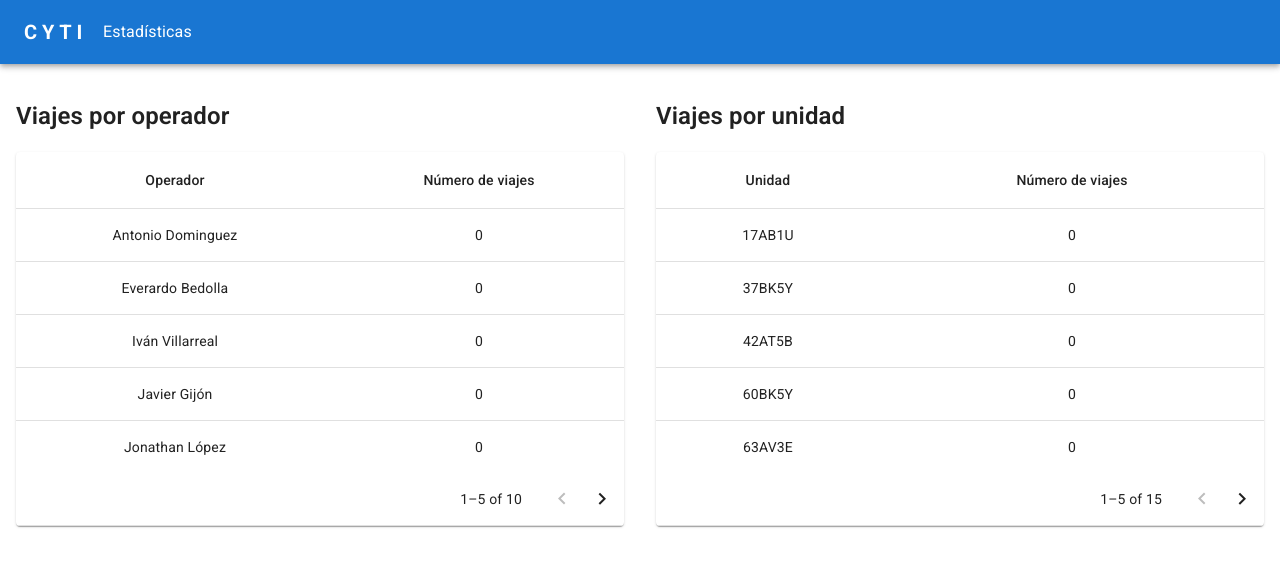
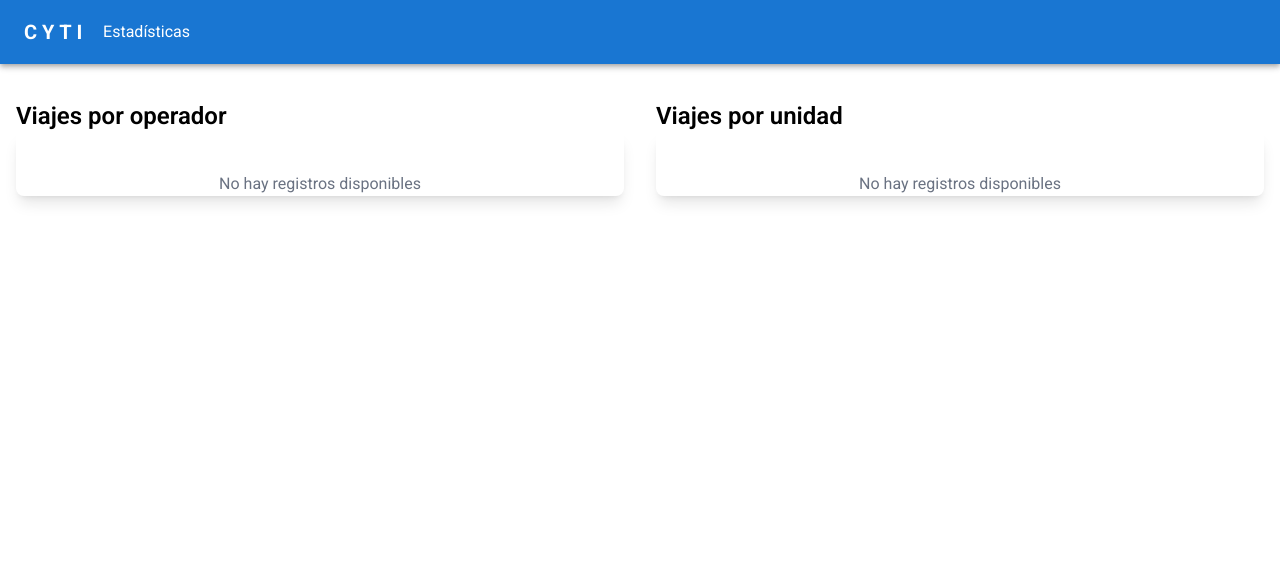
Before and after one commit to ErikSamuelVT/cyti-admin, a Next.js app: page /dashboard in a window 1280 px wide. Shown: the top 566 px of the page. Built offline with nearby package versions, Linux system fonts and the light colour scheme.

Commit message:
fix: fix table data rendering based on selected table type

```diff
--- a/app/dashboard/page.tsx
+++ b/app/dashboard/page.tsx
@@ -3,34 +3,22 @@ import { Grid } from '@mui/material';
 
 import TableComponent from '@/app/ui/table/table';
 
-import { getTripsByOperators, getTripsByUnits } from '../lib/getNTrips';
-import { useLogStore } from '../store/logStore';
-
 export default function Dashboard() {
-  const { records } = useLogStore();
-
-  const operator = getTripsByOperators(records);
-  const units = getTripsByUnits(records);
-
   return (
     <>
       <Grid container>
         <Grid size={{ xs: 12, md: 6 }} className="p-4">
           <TableComponent
             title="Viajes por operador"
-            structureTable={{
-              headers: ['Operador', 'Número de viajes'],
-              rowsData: operator,
-            }}
+            headers={['Operador', 'Número de viajes']}
+            tableType="operators"
           />
         </Grid>
         <Grid size={{ xs: 12, md: 6 }} className="p-4">
           <TableComponent
             title="Viajes por unidad"
-            structureTable={{
-              headers: ['Unidad', 'Número de viajes'],
-              rowsData: units,
-            }}
+            headers={['Unidad', 'Número de viajes']}
+            tableType="units"
           />
         </Grid>
       </Grid>
--- a/app/lib/getNTrips.ts
+++ b/app/lib/getNTrips.ts
@@ -1,28 +1,20 @@
 import { operators, units } from './constants';
-import { TableLog } from './interfaces';
+import { OperatorTrip, TableLog, UnitTrip } from './interfaces';
 
-export const getTripsByUnits = (records: TableLog[]) => {
+export const getTripsByUnits = (records: TableLog[]): UnitTrip[] => {
   return units
-    .map((unit) => {
-      const count = records.filter((item) => item.unit === unit).length;
-      return {
-        id: crypto.randomUUID(),
-        unit: unit,
-        nTripsUnit: count,
-      };
-    })
-    .sort((a, b) => b.nTripsUnit - a.nTripsUnit);
+    .map((unit) => ({
+      unit,
+      trips: records.filter((item) => item.unit === unit).length,
+    }))
+    .sort((a, b) => b.trips - a.trips);
 };
 
-export const getTripsByOperators = (records: TableLog[]) => {
+export const getTripsByOperators = (records: TableLog[]): OperatorTrip[] => {
   return operators
-    .map((op) => {
-      const count = records.filter((item) => item.operator === op).length;
-      return {
-        id: crypto.randomUUID(),
-        operator: op,
-        nTrips: count,
-      };
-    })
-    .sort((a, b) => b.nTrips - a.nTrips);
+    .map((operator) => ({
+      operator,
+      trips: records.filter((item) => item.operator === operator).length,
+    }))
+    .sort((a, b) => b.trips - a.trips);
 };
--- a/app/lib/types.ts
+++ b/app/lib/types.ts
@@ -1,3 +1,3 @@
 import { TableLog } from './interfaces';
 
-export type propsState = Omit<TableLog, 'id'>;
+export type dataForm = Omit<TableLog, 'id' | 'type'>;
--- a/app/page.tsx
+++ b/app/page.tsx
@@ -5,13 +5,10 @@ import { LocalizationProvider } from '@mui/x-date-pickers/LocalizationProvider';
 import { useState } from 'react';
 
 import { TableLog } from './lib/interfaces';
-import { useLogStore } from './store/logStore';
 import Form from './ui/form/form';
 import TableComponent from './ui/table/table';
 
 export default function Home() {
-  const { records } = useLogStore();
-
   const [recordToUpdate, setRecordToUpdate] = useState<TableLog | null>(null);
 
   return (
@@ -24,10 +21,8 @@ export default function Home() {
           <Grid size={{ xs: 12, md: 8 }} className="p-4">
             <TableComponent
               title="Bitácora"
-              structureTable={{
-                headers: ['Fecha', 'Operador', 'Unidad', 'Destino'],
-                rowsData: records,
-              }}
+              headers={['Fecha', 'Operador', 'Unidad', 'Destino']}
+              tableType="log"
               setRecordToUpdate={setRecordToUpdate}
             />
           </Grid>
--- a/app/theme-registry.tsx
+++ b/app/theme-registry.tsx
@@ -2,25 +2,24 @@
 
 import createCache from '@emotion/cache';
 import { CacheProvider } from '@emotion/react';
-import CssBaseline from '@mui/material/CssBaseline';
-import { createTheme, ThemeProvider } from '@mui/material/styles';
-import { useState } from 'react';
+import { useServerInsertedHTML } from 'next/navigation';
+import * as React from 'react';
 
-const theme = createTheme();
+export default function EmotionCacheProvider({ children }: { children: React.ReactNode }) {
+  const [cache] = React.useState(() => {
+    const cache = createCache({ key: 'mui', prepend: true });
+    cache.compat = true;
+    return cache;
+  });
 
-function createEmotionCache() {
-  return createCache({ key: 'css', prepend: true });
+  useServerInsertedHTML(() => (
+    <style
+      data-emotion={`${cache.key} ${Object.keys(cache.inserted).join(' ')}`}
+      dangerouslySetInnerHTML={{
+        __html: Object.values(cache.inserted).join(' '),
+      }}
+    />
+  ));
+
+  return <CacheProvider value={cache}>{children}</CacheProvider>;
 }
-
-export default function ThemeRegistry({ children }: { children: React.ReactNode }) {
-  const [cache] = useState(() => createEmotionCache());
-
-  return (
-    <CacheProvider value={cache}>
-      <ThemeProvider theme={theme}>
-        <CssBaseline />
-        {children}
-      </ThemeProvider>
-    </CacheProvider>
-  );
-}
--- a/app/ui/table/table.tsx
+++ b/app/ui/table/table.tsx
@@ -12,55 +12,123 @@ import {
   TablePagination,
   TableRow,
 } from '@mui/material';
-import { useState } from 'react';
+import { Fragment, useEffect, useMemo, useState } from 'react';
 
-import { TableLog, TableOperators, TableUnits } from '@/app/lib/interfaces';
-import { isTableLogArray, isTableOperatorsArray, isTableUnitsArray } from '@/app/lib/typeGuards';
+import { getTripsByOperators, getTripsByUnits } from '@/app/lib/getNTrips';
+import { OperatorTrip, TableLog, UnitTrip } from '@/app/lib/interfaces';
 import { useLogStore } from '@/app/store/logStore';
 
-interface Table {
-  headers: string[];
-  rowsData: TableLog[] | TableOperators[] | TableUnits[];
+interface props {
+  title: string; //titulo para la tabla
+  headers: string[]; //Encabezados de la tabla
+  tableType: 'log' | 'operators' | 'units'; //Tipos de datos a mostrar en la tabla
+  setRecordToUpdate?: React.Dispatch<React.SetStateAction<TableLog | null>>; //Estado para indicar que la infirmación se va a editar
 }
 
-interface TableProps {
-  title: string;
-  structureTable: Table;
-  setRecordToUpdate?: React.Dispatch<React.SetStateAction<TableLog | null>>;
-}
-
-export default function TableComponent({ title, structureTable, setRecordToUpdate }: TableProps) {
+export default function TableComponent({ title, headers, tableType, setRecordToUpdate }: props) {
+  //Constantes para la paginación
   const rowsPerPage = 5;
   const [page, setPage] = useState(0);
 
-  const { deleteRedcord } = useLogStore();
+  //Storage con la función para eliminar registros
+  const { records, deleteRedcord } = useLogStore();
 
-  const { headers, rowsData } = structureTable;
-
-  let tableLogRows: TableLog[] = [];
-  let tableOperatorRows: TableOperators[] = [];
-  let tableUnitsRows: TableUnits[] = [];
-
+  //Función para detectar los cambios en los input
   const handleChangePage = (event: React.MouseEvent<HTMLButtonElement> | null, newPage: number) => {
     setPage(newPage);
   };
+  //Guardamos en cache la obtención de los viajes por unidad
+  const tripsByUnit = useMemo(() => getTripsByUnits(records), [records]);
 
-  const data = () => {
-    if (isTableLogArray(rowsData)) {
-      tableLogRows = rowsData;
-    } else if (isTableOperatorsArray(rowsData)) {
-      tableOperatorRows = rowsData;
-    } else if (isTableUnitsArray(rowsData)) {
-      tableUnitsRows = rowsData;
+  //Guardamos en cache la obtención de los viajes por operador
+  const tripsByOperator = useMemo(() => getTripsByOperators(records), [records]);
+
+  //Obtenemos los datos dependiendo el tipo de dato que solicita el componente
+  const data =
+    tableType === 'log' ? records : tableType === 'operators' ? tripsByOperator : tripsByUnit;
+
+  //Calculamos la paginación dependiento el tamaño del arreglo de datos
+  const paginatedRows = data.slice(page * rowsPerPage, page * rowsPerPage + rowsPerPage);
+
+  //Retorno del jsx si es 'log'
+  const rowsLog = (log: TableLog) => {
+    return (
+      <Fragment key={log.id}>
+        <TableCell align="center">{log.date}</TableCell>
+        <TableCell align="center">{log.operator}</TableCell>
+        <TableCell align="center">{log.unit}</TableCell>
+        {log.nDestinations !== undefined && log.nDestinations > 0 ? (
+          <TableCell align="center">
+            {log.destinity} ({log.nDestinations})
+          </TableCell>
+        ) : (
+          <TableCell align="center">{log.destinity}</TableCell>
+        )}
+
+        <TableCell align="center">
+          <Box className="flex gap-1 justify-center">
+            <Button
+              onClick={() => setRecordToUpdate?.(log)}
+              variant="contained"
+              size="small"
+              color="primary"
+            >
+              Actualizar
+            </Button>
+            <Button
+              onClick={() => deleteRedcord(log.id)}
+              variant="contained"
+              size="small"
+              color="error"
+            >
+              Borrar
+            </Button>
+          </Box>
+        </TableCell>
+      </Fragment>
+    );
+  };
+
+  //Retorno del jsx si es 'operators'
+  const rowsOperators = (operator: OperatorTrip) => {
+    return (
+      <Fragment key={operator.operator}>
+        <TableCell align="center">{operator.operator}</TableCell>
+        <TableCell align="center">{operator.trips}</TableCell>
+      </Fragment>
+    );
+  };
+
+  //Retorno del jsx si es 'units'
+  const rowsUnits = (unit: UnitTrip) => {
+    return (
+      <Fragment key={unit.unit}>
+        <TableCell align="center">{unit.unit}</TableCell>
+        <TableCell align="center">{unit.trips}</TableCell>
+      </Fragment>
+    );
+  };
+
+  const renderUI = (item: TableLog | OperatorTrip | UnitTrip) => {
+    switch (tableType) {
+      case 'log':
+        const log = item as TableLog;
+        return rowsLog(log);
+      case 'operators':
+        const operator = item as OperatorTrip;
+        return rowsOperators(operator);
+      case 'units':
+        const unit = item as UnitTrip;
+        return rowsUnits(unit);
+      default:
+        break;
     }
   };
-
-  data();
 
   return (
     <>
       <h3 className="text-2xl font-semibold">{title}</h3>
-      {rowsData.length === 0 && (
+      {records.length === 0 && (
         <div className="flex justify-center items-center rounded-lg shadow-lg min-h-[300]">
           <p className="mt-10 text-gray-500">No hay registros disponibles</p>
         </div>
@@ -68,7 +136,7 @@ export default function TableComponent({ title, structureTable, setRecordToUpdat
 
       <TableContainer
         component={Paper}
-        className={`${rowsData.length === 0 && 'hidden'} mt-5 max-h-[430]`}
+        className={`${records.length === 0 && 'hidden'} mt-5 max-h-[430]`}
       >
         <Table aria-label="simple table">
           <TableHead>
@@ -78,82 +146,23 @@ export default function TableComponent({ title, structureTable, setRecordToUpdat
                   {header}
                 </TableCell>
               ))}
-              {tableLogRows.length > 0 && <TableCell align="center">Acciones</TableCell>}
+              {tableType === 'log' && <TableCell align="center">Acciones</TableCell>}
             </TableRow>
           </TableHead>
           <TableBody>
-            {tableLogRows.length > 0 &&
-              tableLogRows
-                .slice(page * rowsPerPage, page * rowsPerPage + rowsPerPage)
-                .map((item) => (
-                  <TableRow
-                    key={item.id}
-                    sx={{ '&:last-child td, &:last-child th': { border: 0 } }}
-                  >
-                    <TableCell align="center">{item.date}</TableCell>
-                    <TableCell align="center">{item.operator}</TableCell>
-                    <TableCell align="center">{item.unit}</TableCell>
-                    {item.nDestinations !== undefined && item.nDestinations > 0 ? (
-                      <TableCell align="center">
-                        {item.destinity} ({item.nDestinations})
-                      </TableCell>
-                    ) : (
-                      <TableCell align="center">{item.destinity}</TableCell>
-                    )}
-                    <TableCell align="center">
-                      <Box className="flex gap-1 justify-center">
-                        <Button
-                          onClick={() => setRecordToUpdate?.(item)}
-                          variant="contained"
-                          size="small"
-                          color="primary"
-                        >
-                          Actualizar
-                        </Button>
-                        <Button
-                          onClick={() => deleteRedcord(item.id)}
-                          variant="contained"
-                          size="small"
-                          color="error"
-                        >
-                          Borrar
-                        </Button>
-                      </Box>
-                    </TableCell>
-                  </TableRow>
-                ))}
-
-            {tableOperatorRows.length > 0 &&
-              tableOperatorRows
-                .slice(page * rowsPerPage, page * rowsPerPage + rowsPerPage)
-                .map((item) => (
-                  <TableRow
-                    key={item.id}
-                    sx={{ '&:last-child td, &:last-child th': { border: 0 } }}
-                  >
-                    <TableCell align="center">{item.operator}</TableCell>
-                    <TableCell align="center">{item.nTrips}</TableCell>
-                  </TableRow>
-                ))}
-
-            {tableUnitsRows.length > 0 &&
-              tableUnitsRows
-                .slice(page * rowsPerPage, page * rowsPerPage + rowsPerPage)
-                .map((item) => (
-                  <TableRow
-                    key={item.id}
-                    sx={{ '&:last-child td, &:last-child th': { border: 0 } }}
-                  >
-                    <TableCell align="center">{item.unit}</TableCell>
-                    <TableCell align="center">{item.nTripsUnit}</TableCell>
-                  </TableRow>
-                ))}
+            {paginatedRows.map((item, index) => {
+              return (
+                <TableRow key={index} sx={{ '&:last-child td, &:last-child th': { border: 0 } }}>
+                  {renderUI(item)}
+                </TableRow>
+              );
+            })}
           </TableBody>
           <TableFooter>
             <TableRow>
               <TablePagination
                 rowsPerPageOptions={[]}
-                count={structureTable.rowsData.length}
+                count={records.length}
                 rowsPerPage={rowsPerPage}
                 page={page}
                 onPageChange={handleChangePage}
```
Also changed, not shown: app/lib/interfaces.ts (+8 -8 lines), app/lib/typeGuards.ts (deleted, +0 -13 lines), app/ui/form/form.tsx (+18 -19 lines).
